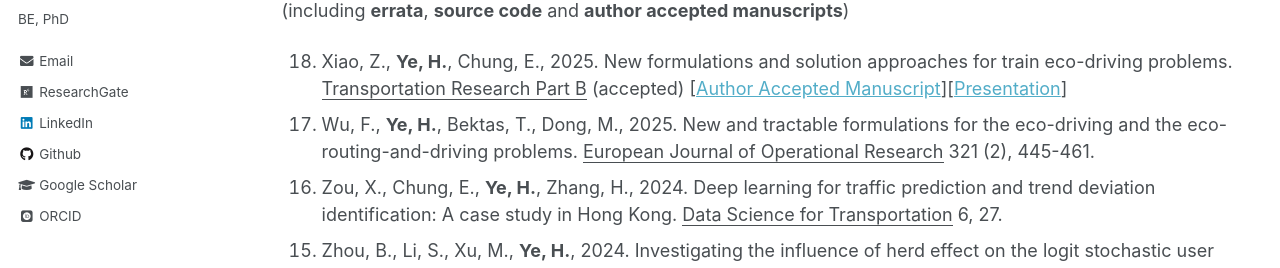
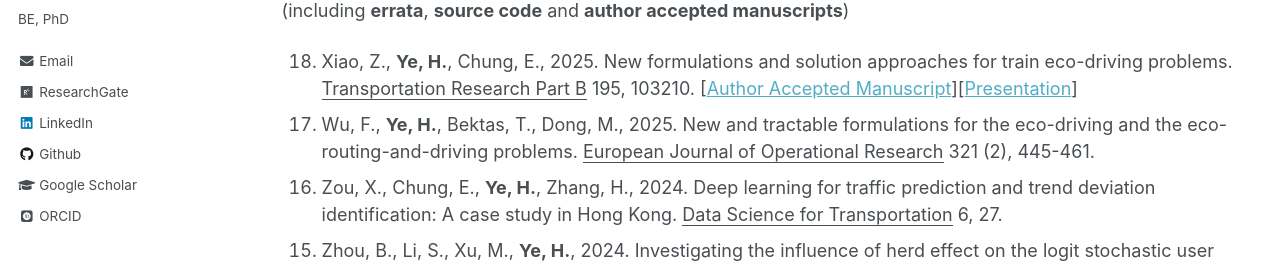
Before and after one commit to hb-ye/hb-ye.github.io, a Jekyll site: the page built from _pages/publications.md, in a window 1280 px wide and 900 px high. Shown: the part 326-594 px from the top of the window. Built offline with Jekyll 4.4.1, drawn with Linux system fonts in a browser that asks for light colours; some web fonts are replaced.

Commit message:
Update publications.md

```diff
--- a/_pages/publications.md
+++ b/_pages/publications.md
@@ -22,7 +22,7 @@ author_profile: true
 (including **errata**, **source code** and **author accepted manuscripts**)
 
 {: reversed="reversed"}
-18. Xiao, Z., **Ye, H.**, Chung, E., 2025. New formulations and solution approaches for train eco-driving problems. <u>Transportation Research Part B</u> (accepted) [[Author Accepted Manuscript](/files/2025Xiao_AAM.pdf)][[Presentation](/files/2025Xiao_Presentation.pdf)]
+18. Xiao, Z., **Ye, H.**, Chung, E., 2025. New formulations and solution approaches for train eco-driving problems. <u>Transportation Research Part B</u> 195, 103210. [[Author Accepted Manuscript](/files/2025Xiao_AAM.pdf)][[Presentation](/files/2025Xiao_Presentation.pdf)]
 17. Wu, F., **Ye, H.**, Bektas, T., Dong, M., 2025. New and tractable formulations for the eco-driving and the eco-routing-and-driving problems. <u>European Journal of Operational Research</u> 321 (2), 445-461.
 16. Zou, X., Chung, E., **Ye, H.**, Zhang, H., 2024. Deep learning for traffic prediction and trend deviation identification: A case study in Hong Kong. <u>Data Science for Transportation</u> 6, 27.
 15. Zhou, B., Li, S., Xu, M., **Ye, H.**, 2024. Investigating the influence of herd effect on the logit stochastic user equilibrium problem. <u>Transportation Research Part E</u> 192, 103743.
```
